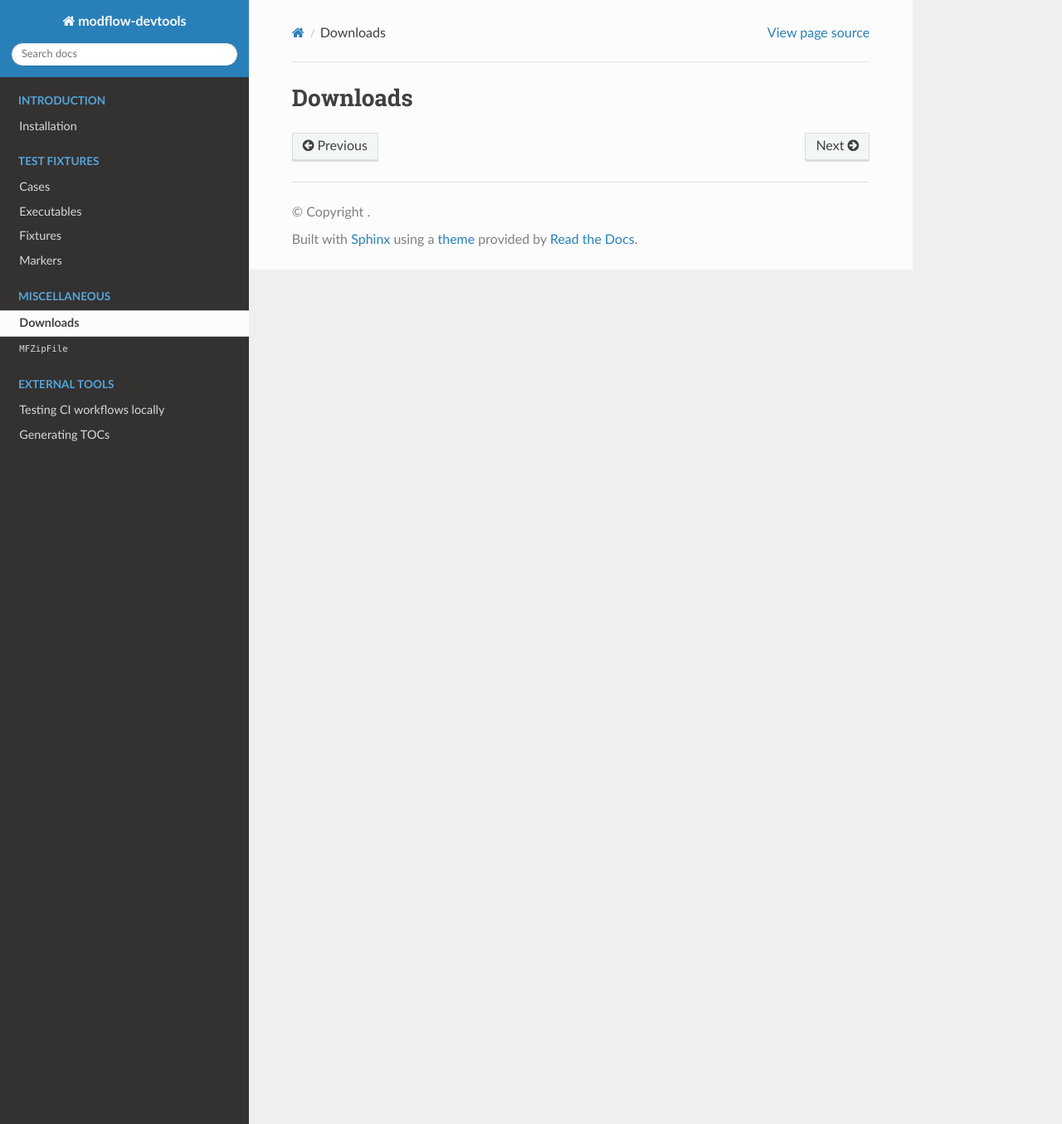
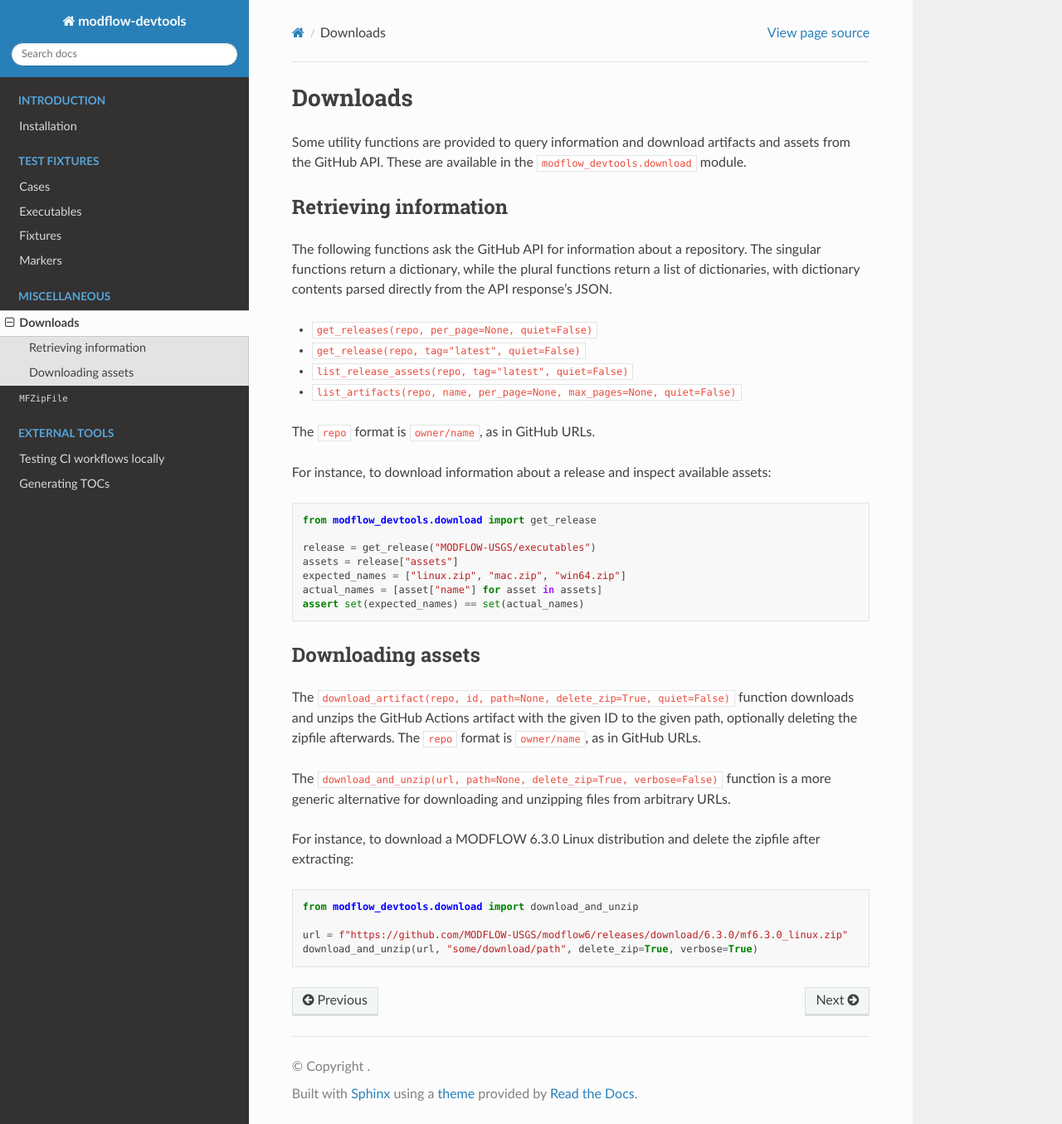
Before and after one commit to MODFLOW-USGS/modflow-devtools, a Sphinx documentation site: the page built from docs/md/download.md, in a window 1280 px wide and 1355 px high. Shown: the whole window at 83% size. Built offline with Sphinx 7.4.7 and the Read the Docs theme 2.0.0, drawn with Linux system fonts in a browser that asks for light colours.

Commit message:
Update docs (#55)
* docs: minor updates to DEVELOPER.md and README.md
* docs: add docs for download utilities

````diff
--- a/docs/md/download.md
+++ b/docs/md/download.md
@@ -1 +1,41 @@
 # Downloads
+
+Some utility functions are provided to query information and download artifacts and assets from the GitHub API. These are available in the `modflow_devtools.download` module.
+
+## Retrieving information
+
+The following functions ask the GitHub API for information about a repository. The singular functions return a dictionary, while the plural functions return a list of dictionaries, with dictionary contents parsed directly from the API response's JSON.
+
+- `get_releases(repo, per_page=None, quiet=False)`
+- `get_release(repo, tag="latest", quiet=False)`
+- `list_release_assets(repo, tag="latest", quiet=False)`
+- `list_artifacts(repo, name, per_page=None, max_pages=None, quiet=False)`
+
+The `repo` format is `owner/name`, as in GitHub URLs.
+
+For instance, to download information about a release and inspect available assets:
+
+```python
+from modflow_devtools.download import get_release
+
+release = get_release("MODFLOW-USGS/executables")
+assets = release["assets"]
+expected_names = ["linux.zip", "mac.zip", "win64.zip"]
+actual_names = [asset["name"] for asset in assets]
+assert set(expected_names) == set(actual_names)
+```
+
+## Downloading assets
+
+The `download_artifact(repo, id, path=None, delete_zip=True, quiet=False)` function downloads and unzips the GitHub Actions artifact with the given ID to the given path, optionally deleting the zipfile afterwards. The `repo` format is `owner/name`, as in GitHub URLs.
+
+The `download_and_unzip(url, path=None, delete_zip=True, verbose=False)` function is a more generic alternative for downloading and unzipping files from arbitrary URLs.
+
+For instance, to download a MODFLOW 6.3.0 Linux distribution and delete the zipfile after extracting:
+
+```python
+from modflow_devtools.download import download_and_unzip
+
+url = f"https://github.com/MODFLOW-USGS/modflow6/releases/download/6.3.0/mf6.3.0_linux.zip"
+download_and_unzip(url, "some/download/path", delete_zip=True, verbose=True)
+```
````
Also changed, not shown: DEVELOPER.md (+1 -1 lines), README.md (+1 -0 lines).
